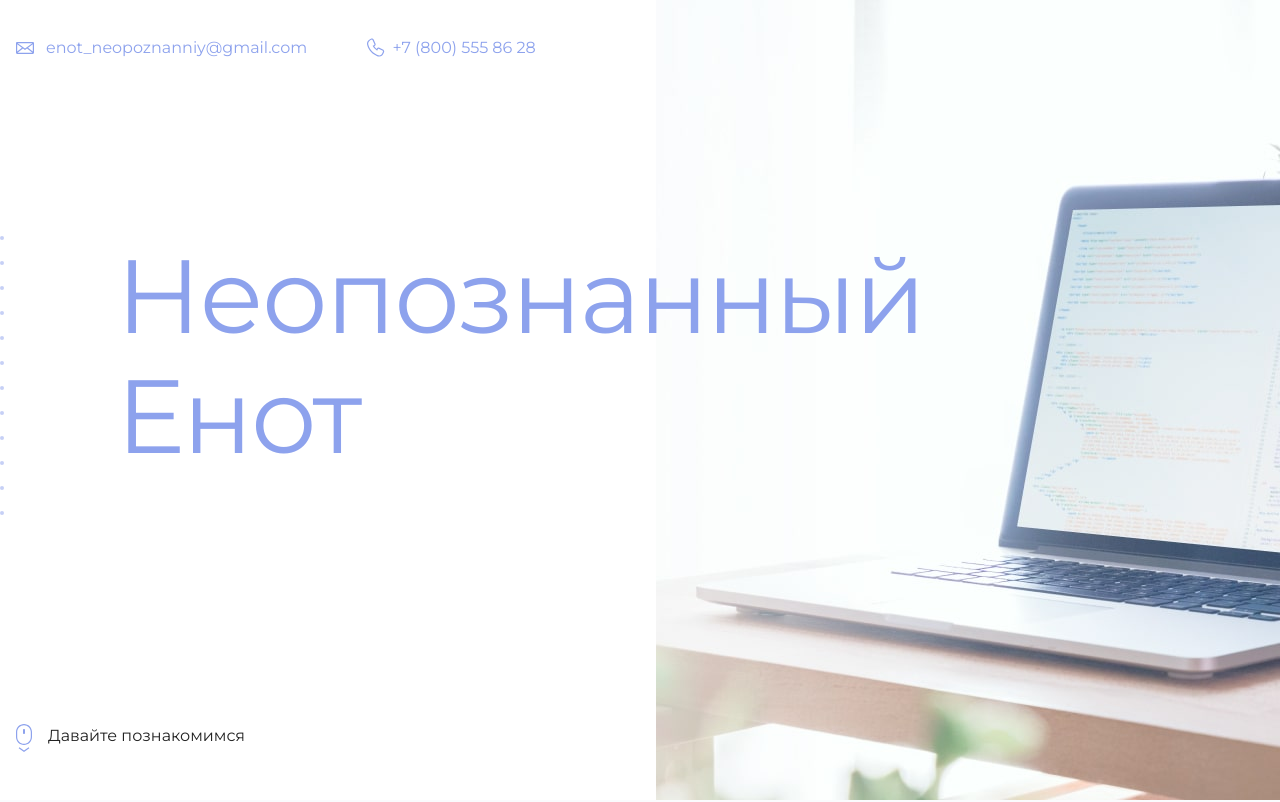
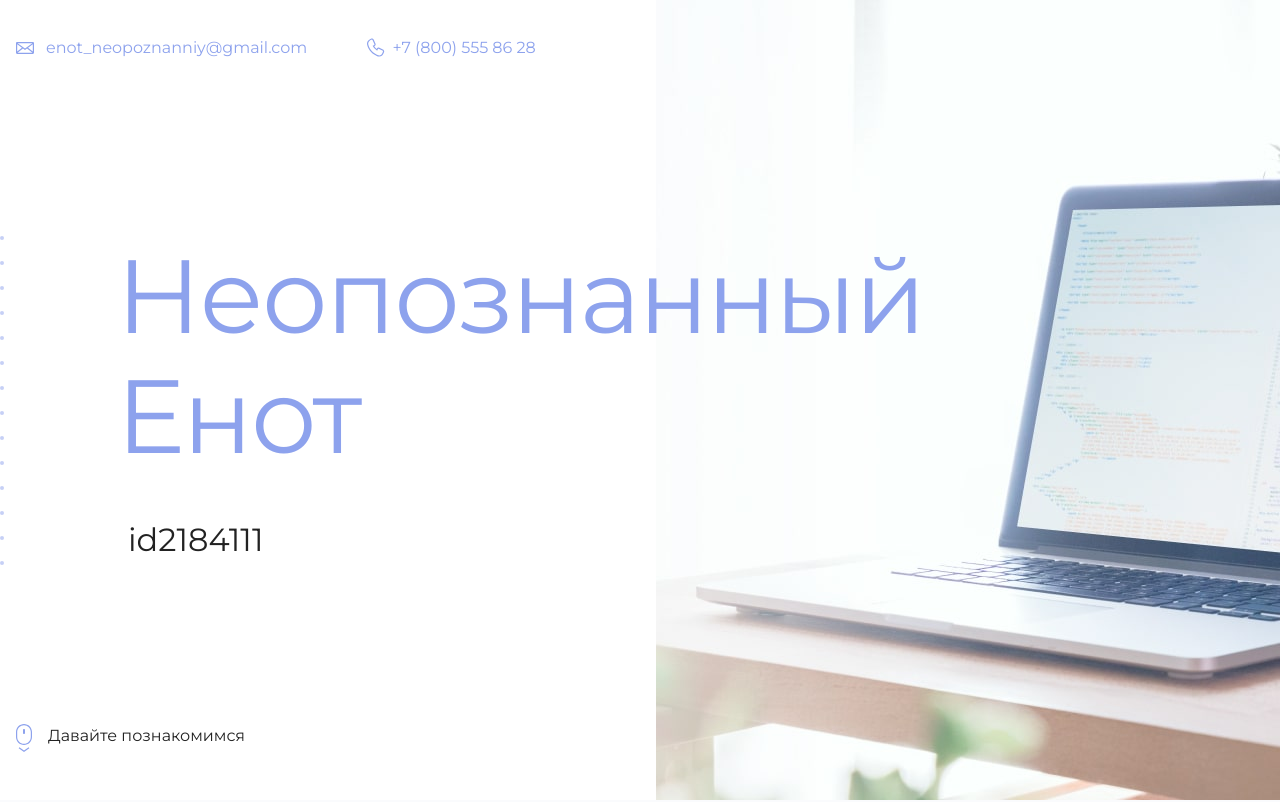
Before and after one commit to MagicGooddy/example, a plain HTML site: page index.html in a window 1280 px wide. Shown: the top 802 px of the page. Drawn offline with Linux system fonts and the light colour scheme.

Commit message:
Update index.html

```diff
--- a/index.html
+++ b/index.html
@@ -19,7 +19,7 @@
       <section class="hero-image">
         <div class="container">
           <h1 class="heading">Неопознанный Енот</h1>
-          <p><!-- Тут ваш id на сайте Академии --></p>
+          <p>id2184111</p>
         </div>
       </section>
 
```
